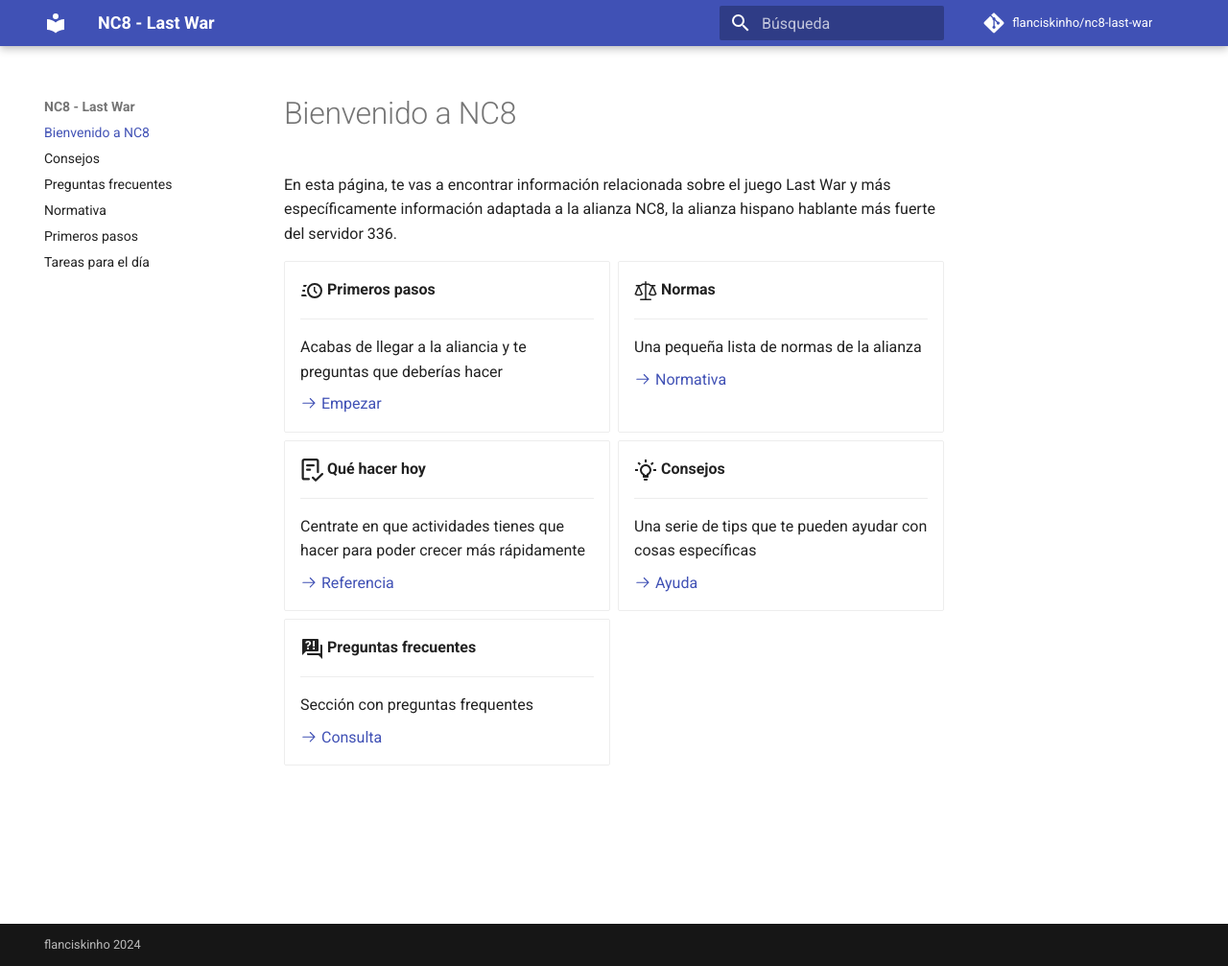
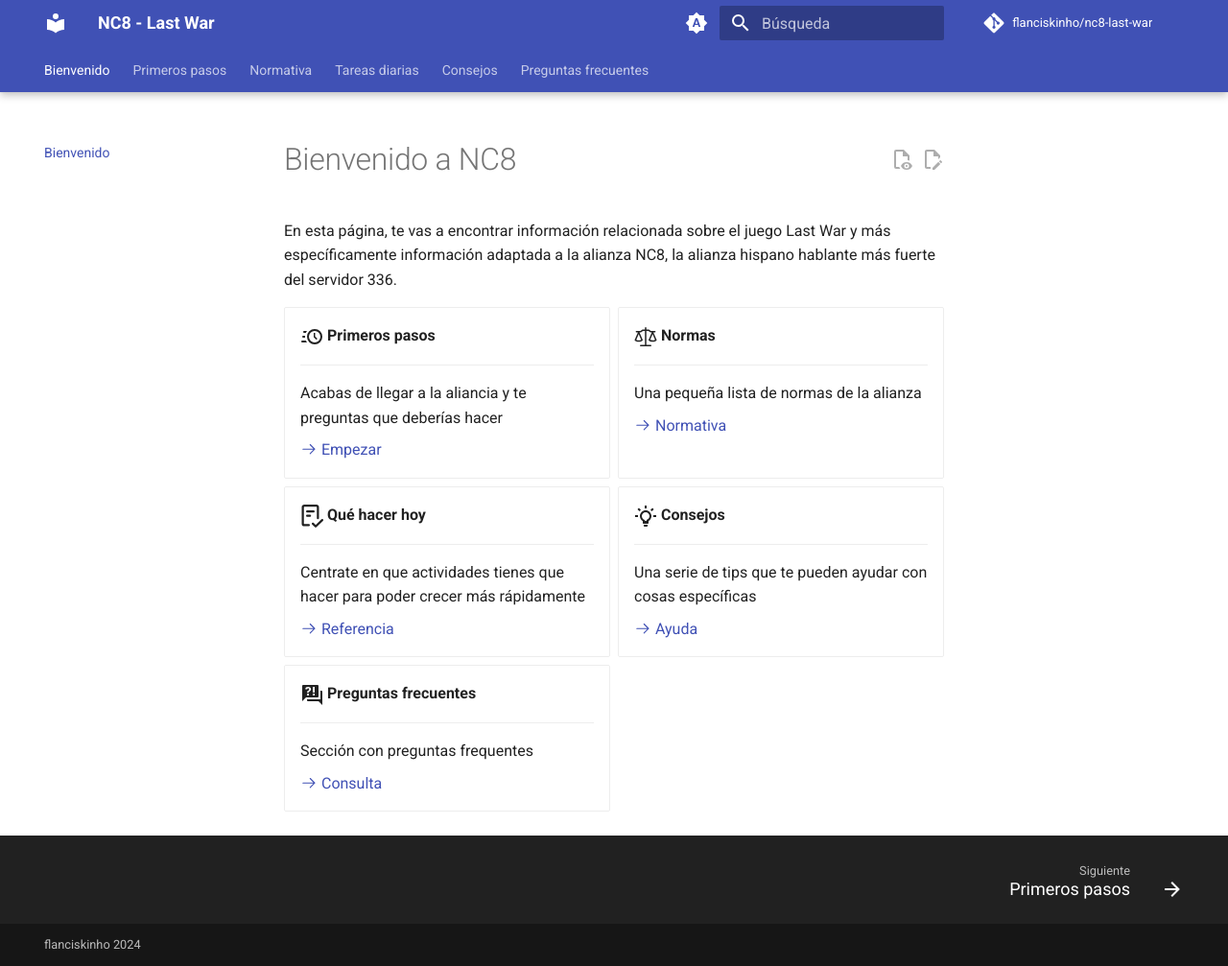
Before and after one commit to flanciskinho/nc8-last-war, an MkDocs documentation site: the page built from docs/index.md, in a window 1280 px wide and 1007 px high. Shown: the whole window at 96% size. Built offline with MkDocs 1.6.1 and Material for MkDocs 9.7.7, drawn with Linux system fonts in a browser that asks for light colours; comment, search, counter and statistics services are not loaded.

Commit message:
modificada la estructura del proyecto (mkdocs.yml)

```diff
--- a/mkdocs.yml
+++ b/mkdocs.yml
@@ -10,10 +10,52 @@
 theme:
   name: material
   language: es
+  features:
+    - navigation.top
+    - navigation.sections
+    - navigation.tabs
+    - navigation.tabs.sticky
+    - navigation.instant
+    - navigation.indexes
+    - navigation.autohide
+    - navigation.footer
+    - content.action.edit
+    - content.action.view
+    - search.share
+  palette:
+
+    # Palette toggle for automatic mode
+    - media: "(prefers-color-scheme)"
+      toggle:
+        icon: material/brightness-auto
+        name: Cambiar al modo claro
+
+    # Palette toggle for light mode
+    - media: "(prefers-color-scheme: light)"
+      scheme: default
+      toggle:
+        icon: material/weather-night
+        name: Cambiar al modo oscuro
+
+    # Palette toggle for dark mode
+    - media: "(prefers-color-scheme: dark)"
+      scheme: slate
+      toggle:
+        icon: material/weather-sunny
+        name: Cambiar a preferencias del sistema
+
+nav:
+  - Bienvenido: index.md
+  - Primeros pasos: primeros-pasos.md
+  - Normativa: normativa.md
+  - Tareas diarias: tareas-diarias.md
+  - Consejos: consejos.md
+  - Preguntas frecuentes: faq.md
 
 
 plugins:
   - search
+  - social
 
 markdown_extensions:
   - attr_list
--- a/requirements.txt
+++ b/requirements.txt
@@ -1 +1,2 @@
 mkdocs-material
+mkdocs-material[imaging]
```
